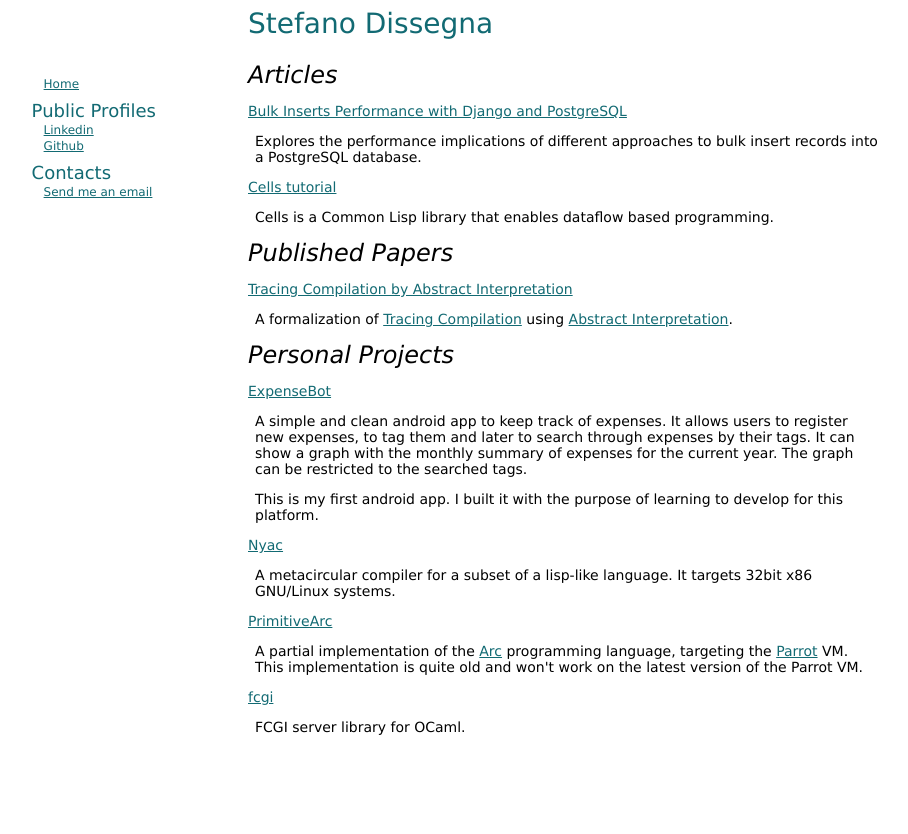
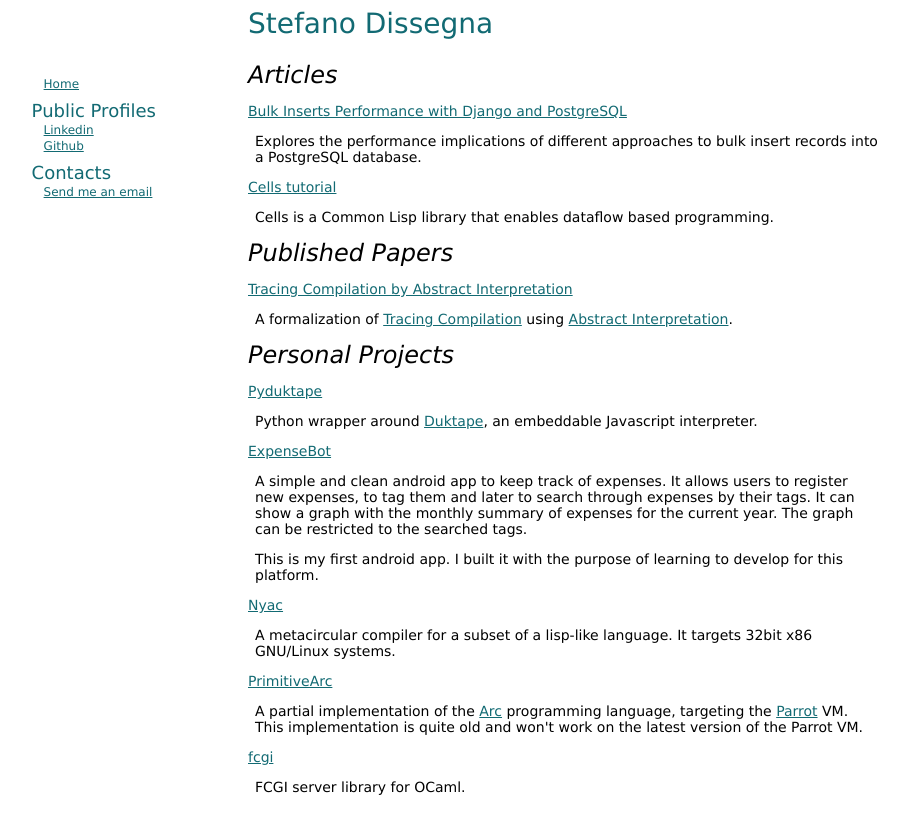
Before and after one commit to stefano/stefano.github.com, a Jekyll site: the page built from index.html, in a window 1280 px wide. Shown: the top 834 px of the page, without its empty margins (8-916 px from the left). Built offline with Jekyll 4.4.1, drawn with Linux system fonts in a browser that asks for light colours.

Commit message:
added pyduktape project

```diff
--- a/index.html
+++ b/index.html
@@ -34,6 +34,13 @@
 <h2>Personal Projects</h2>
 <ul>
   <li>
+    <h3><a href="https://github.com/stefano/pyduktape">Pyduktape</a></h3>
+    <p>
+      Python wrapper around <a href="http://duktape.org/">Duktape</a>,
+      an embeddable Javascript interpreter.
+    </p>
+  </li>
+  <li>
     <h3><a href="https://play.google.com/store/apps/details?id=mail.com.gmail.stefano.devel.expensebot">ExpenseBot</a></h3>
     <p>
       A simple and clean android app to keep track of expenses. It allows users to register new expenses, to tag them and later to search through expenses by their tags. It can show a graph with the monthly summary of expenses for the current year. The graph can be restricted to the searched tags.
```
